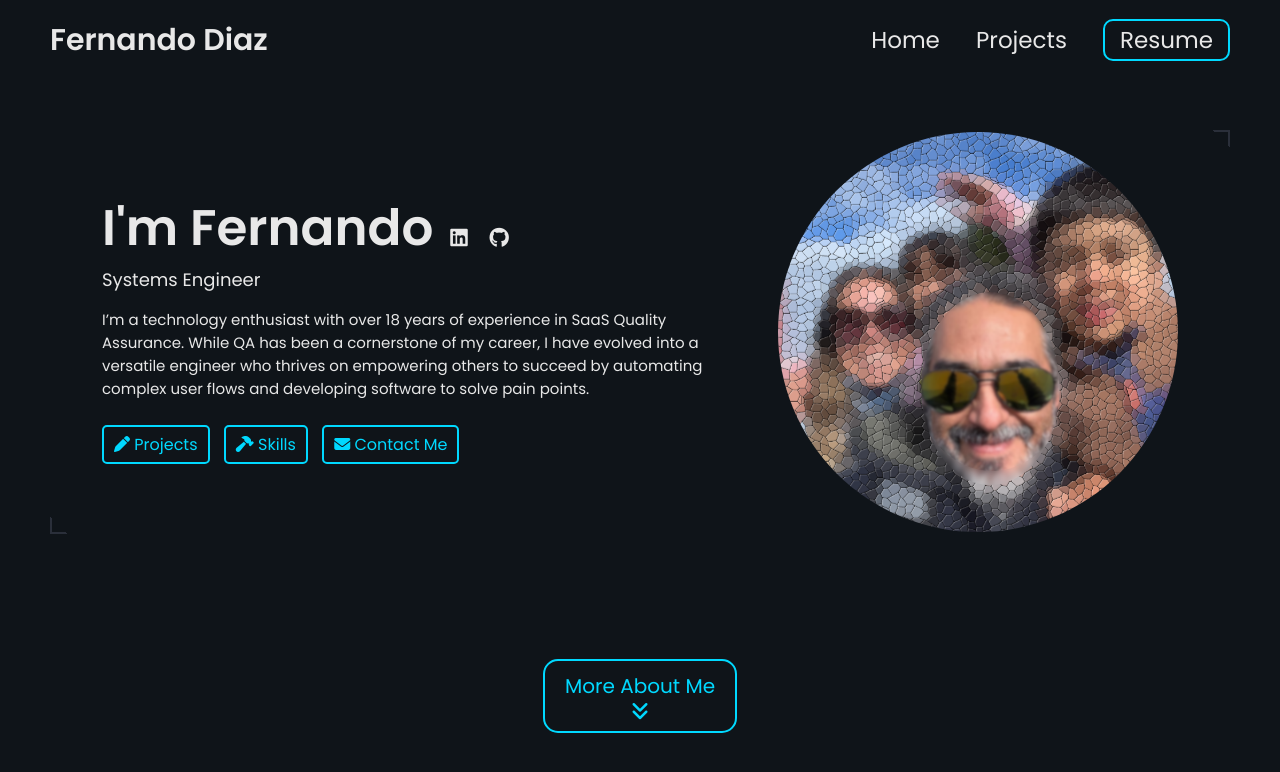
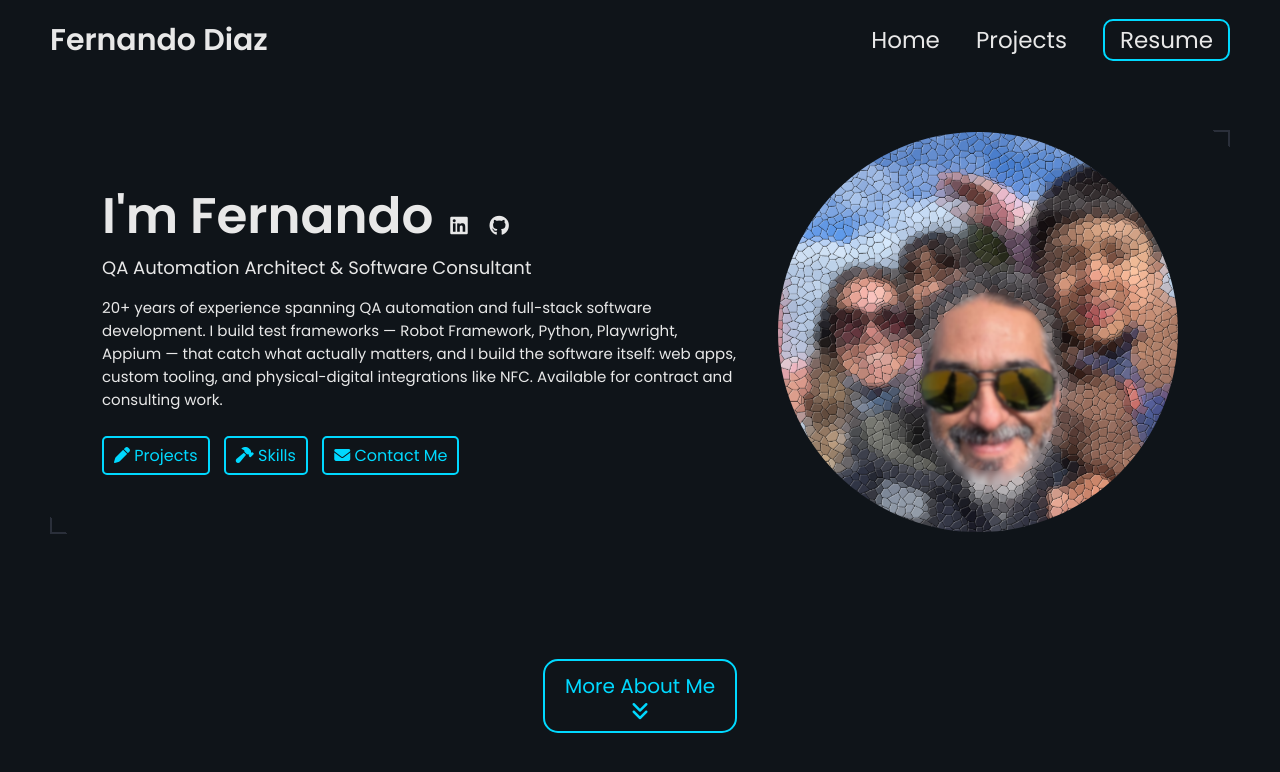
Before and after one commit to fernando-dz/fernando-dz.github.io, a Jekyll site: the page built from index.html, in a window 1280 px wide and 900 px high. Shown: the top 772 px of the window. Built offline with Jekyll 4.4.1, drawn with Linux system fonts in a browser that asks for light colours.

Commit message:
content: broaden headline and hero description beyond QA-only
Headline was still "Systems Engineer" (stale, per prior live-site
audits). Replaced it and the hero description to reflect the full
scope of what's actually offered now: QA automation plus full-stack
web/software development and NFC/physical-digital work, not just
QA. Standardizes on 20+ years experience across the site.

Co-Authored-By: Claude Sonnet 5 <noreply@anthropic.com>
Claude-Session: https://claude.ai/code/session_01PZ65DttwMMR7c6gFixrF8V

```diff
--- a/_config.yml
+++ b/_config.yml
@@ -13,11 +13,12 @@ title: Fernando-Dz's Portfolio # This is what shows up in the tab of the browser
 
 # Hero Section
 name: Fernando Diaz
-headline: Systems Engineer
+headline: QA Automation Architect & Software Consultant
 description: >- # dont remove this line. this will ignore all new lines until the next section
-  I’m a technology enthusiast with over 18 years of experience in SaaS Quality Assurance.
-  While QA has been a cornerstone of my career, I have evolved into a versatile engineer
-  who thrives on empowering others to succeed by automating complex user flows and developing software to solve pain points.
+  20+ years of experience spanning QA automation and full-stack software development.
+  I build test frameworks — Robot Framework, Python, Playwright, Appium — that catch what
+  actually matters, and I build the software itself: web apps, custom tooling, and
+  physical-digital integrations like NFC. Available for contract and consulting work.
 
 
 profile_image: ./assets/images/profile-image/avatarfer.png
```
